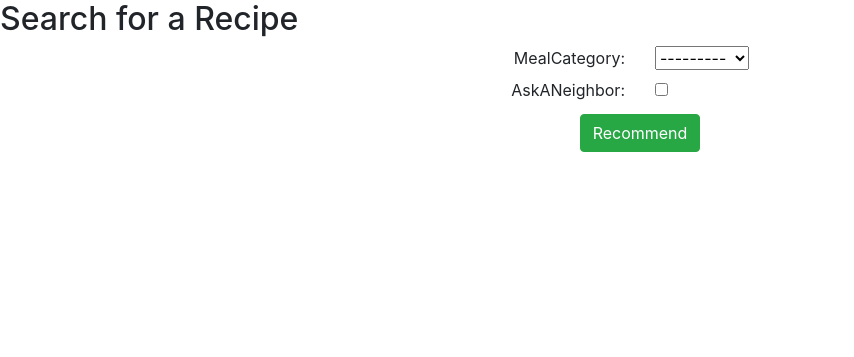
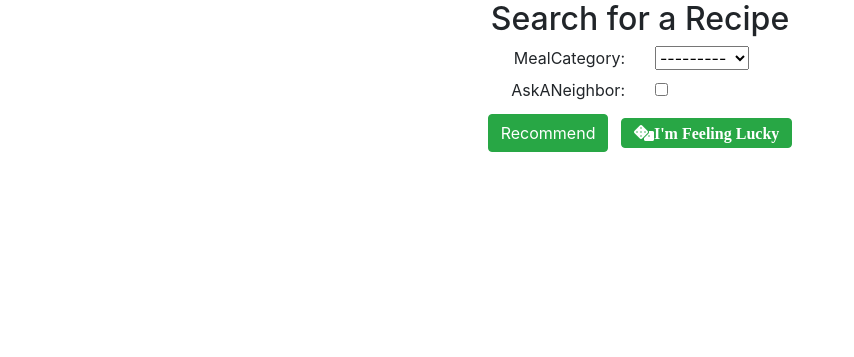
Before and after one commit to totallybradical/csc510-reciplease, a Django app: page /recommender/ in a window 1280 px wide. Shown: the part 63-420 px from the top of the page, without its empty margins (0-854 px from the left). Run offline with Django 3.2, Linux system fonts and the light colour scheme; some libraries are stand-ins or nearby versions.

Commit message:
Start to add 'lucky' button.

```diff
--- a/recommender/templates/recommender/search.html
+++ b/recommender/templates/recommender/search.html
@@ -3,8 +3,8 @@
 {% block title %}Search{% endblock %}
 
 {% block content %}
-<h2>Search for a Recipe</h2>
-<form method="post" align="center">
+<div class="container" align="center">
+    <h2>Search for a Recipe</h2>
     <form method="post">
         {% csrf_token %}
         {% for field in form.visible_fields %}
@@ -13,7 +13,8 @@
             <div class="col"><span class="float-left">{{ field }}</float-left></div>
         </div>
         {% endfor %}
-        <button type="submit" class="btn btn-success m-1">Recommend</button>
+        <button type="submit" name="recommend" class="btn btn-success m-1">Recommend</button>
+        <button type="submit" name="lucky" class="fas fa-dice btn btn-success m-1">I'm Feeling Lucky</button>
     </form>
 
     <div class="m-3">
@@ -25,7 +26,5 @@
         {% endfor %}
         {% endfor %}
     </div>
-</form>
-
-
+</div>
 {% endblock %}
--- a/recommender/views.py
+++ b/recommender/views.py
@@ -4,15 +4,21 @@ from django.shortcuts import render
 from django.shortcuts import redirect
 from .forms import SearchForm
 from recipes.models import Recipe
+from .utils.recommender import recommend_recipe
 
 def recommend(request):
     if request.method == 'POST':
         form = SearchForm(request.POST)
         if form.is_valid():
-            search_model = form.save(commit=False)
-            print(search_model)
-            recipes = Recipe.objects.filter(category=search_model.mealCategory)
-            return render(request, 'recipes/recipe_list.html', {'recipes': recipes})
+            if 'recommend' in request.POST:
+                search_model = form.save(commit=False)
+                print(search_model)
+                recipes = Recipe.objects.filter(category=search_model.mealCategory)
+            elif 'lucky' in request.POST:
+                #recipes = recommend_recipe([], Recipe.objects., feeling_lucky=True)
+                # TODO: how can we make this utility function work :(
+                recipes = Recipe.objects.all()
+                return render(request, 'recipes/recipe_list.html', {'recipes': recipes})
     else:
         form = SearchForm()
     return render(request, 'recommender/search.html', {'form': form})
```
